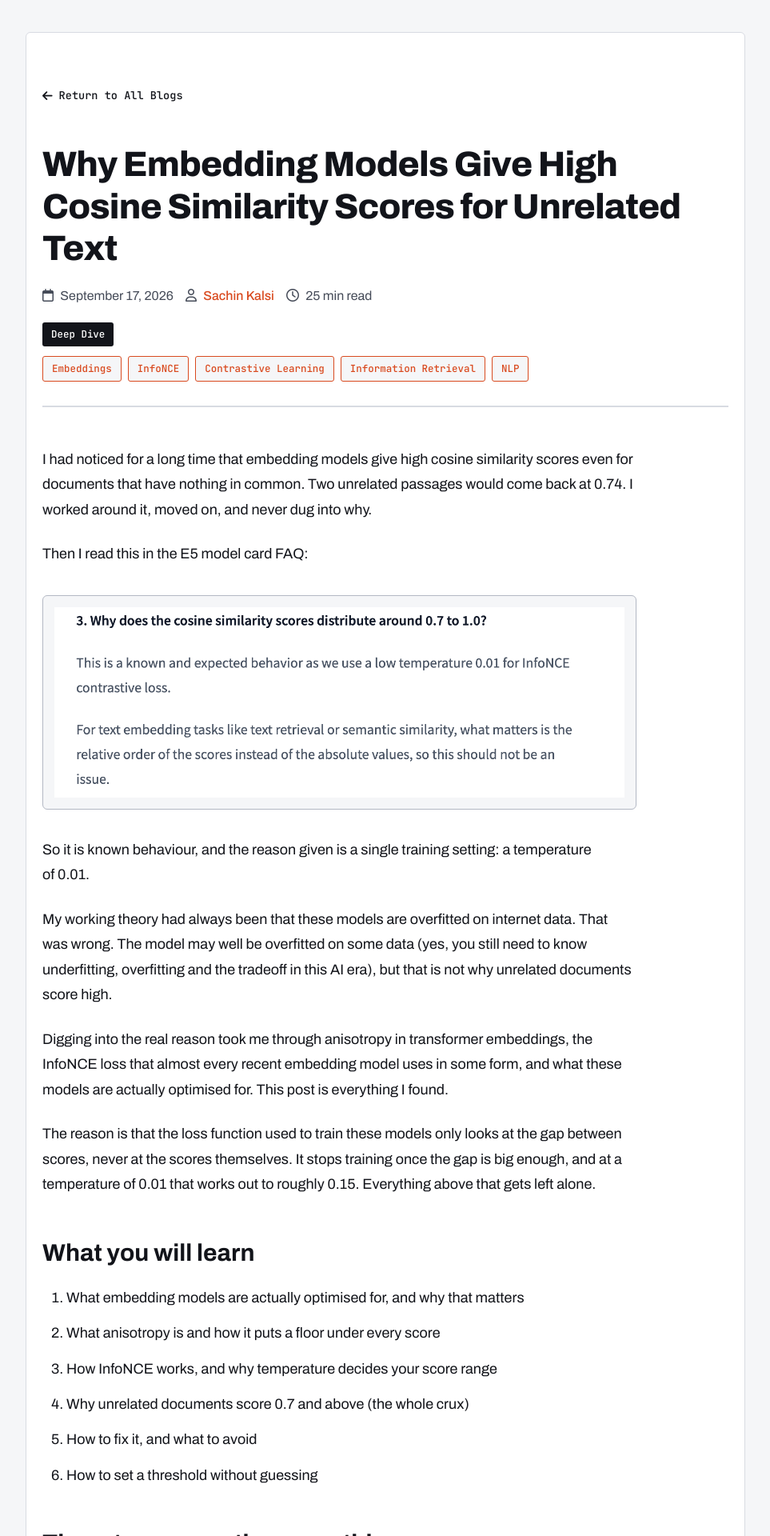
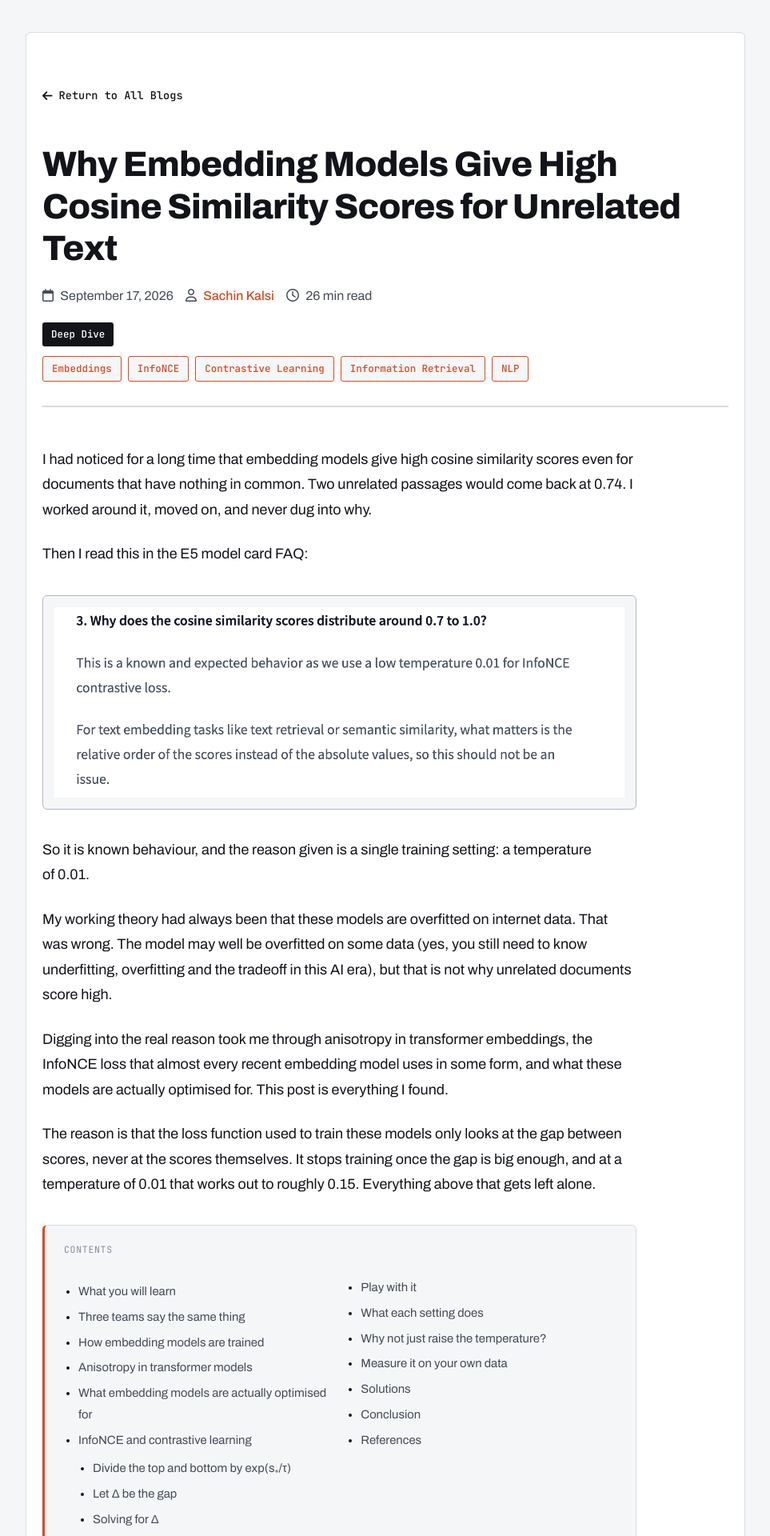
Before and after one commit to SachinKalsi/sachinkalsi.github.io, a Jekyll site: the page built from _posts/2026-09-17-why-embedding-cosine-similarity-scores-are-high.md, in a window 1280 px wide. Shown: the top 1920 px of the page at 80% size, without its empty margins (158-1121 px from the left). Built offline with Jekyll 4.4.1, drawn with Linux system fonts in a browser that asks for light colours; some of the changed text lies outside the part shown.

Commit message:
Add training-pipeline diagram and a table of contents
- Place embedding-model-training-pipeline.svg at the end of "How
  embedding models are trained", so the four stages are read in prose
  first and the diagram summarises them. Alt text written from the SVG's
  own <desc>, since an SVG's internal title/desc is not exposed when it
  is embedded via <img>.
- Add a kramdown {:toc} table of contents: 17 entries generated from the
  headings, so it stays correct as sections change. All anchors verified
  to resolve. The wrapper needs markdown="1" or the list silently
  renders empty.
- Style .post-toc as a bordered box with a signal left edge, two columns
  on desktop collapsing to one under 600px.

```diff
--- a/_layouts/default.html
+++ b/_layouts/default.html
@@ -1195,6 +1195,61 @@
             border-bottom-color: var(--primary);
         }
 
+        /* Table of contents. kramdown builds the list from the headings via {:toc};
+           the wrapper needs markdown="1" or the list never renders. */
+        .post-toc {
+            margin: 34px 0 40px;
+            padding: 20px 24px;
+            background: var(--paper);
+            border: 1px solid var(--border);
+            border-left: 3px solid var(--signal);
+            border-radius: var(--radius-lg);
+        }
+
+        .post-toc-title {
+            margin: 0 0 10px;
+            font-family: 'JetBrains Mono', monospace;
+            font-size: 0.72rem;
+            letter-spacing: 0.06em;
+            text-transform: uppercase;
+            color: var(--ink-faint);
+        }
+
+        .post-toc ul {
+            margin: 0;
+            padding-left: 18px;
+        }
+
+        .post-toc > ul {
+            columns: 2;
+            column-gap: 34px;
+        }
+
+        .post-toc ul ul {
+            columns: 1;
+            margin: 4px 0 4px;
+        }
+
+        .post-toc li {
+            margin: 5px 0;
+            font-size: 0.93rem;
+            break-inside: avoid;
+        }
+
+        .post-toc a {
+            color: var(--ink-soft);
+            font-weight: 400;
+            border-bottom: none;
+        }
+
+        .post-toc a:hover {
+            color: var(--signal);
+        }
+
+        @media (max-width: 600px) {
+            .post-toc > ul { columns: 1; }
+        }
+
         .blog-post-content hr {
             border: none;
             border-top: 2px solid var(--border);
--- a/_posts/2026-09-17-why-embedding-cosine-similarity-scores-are-high.md
+++ b/_posts/2026-09-17-why-embedding-cosine-similarity-scores-are-high.md
@@ -31,6 +31,14 @@
 Digging into the real reason took me through anisotropy in transformer embeddings, the InfoNCE loss that almost every recent embedding model uses in some form, and what these models are actually optimised for. This post is everything I found.
 
 The reason is that the loss function used to train these models only looks at the gap between scores, never at the scores themselves. It stops training once the gap is big enough, and at a temperature of 0.01 that works out to roughly 0.15. Everything above that gets left alone.
+
+<nav class="post-toc" aria-label="Table of contents" markdown="1">
+<p class="post-toc-title">Contents</p>
+
+* placeholder
+{:toc}
+
+</nav>
 
 ## What you will learn
 
@@ -74,6 +82,10 @@
 **3. Supervised fine-tuning (1 to 2M pairs).** Human labels, LLM generated and validated data, clean public datasets like SQuAD and Natural Questions, plus domain data. Aggressive cleaning and filtering. InfoNCE again, or InfoNCE combined with KL divergence to distil from a cross-encoder, with a much smaller batch size, for 1 to 3 epochs. This is the stage where good hard negatives get mined.
 
 **4. Whatever your end goal needs.** Instruction support, Matryoshka embeddings, quantisation, and so on.
+
+![Four stacked stages: a pretrained BERT base, then weak contrastive training on 100M to 1B lightly cleaned pairs with InfoNCE at temperature 0.01 and batch size 32,768 using in-batch negatives only, then supervised fine-tuning on 1M to 2M heavily cleaned pairs with 7 mined hard negatives each, then optional task-specific work. Stage 1 is marked as the stage that sets your score range](/assets/images/posts/why-embedding-cosine-similarity-scores-are-high/embedding-model-training-pipeline.svg)
+
+*The numbers are from the E5 paper; stage 1 is where the score range is set.*
 
 Synthetic data from LLMs is what makes good hard negatives possible at scale, and hard negatives are what separate a decent embedding model from a good one.
 
```
Also changed, not shown: assets/images/posts/why-embedding-cosine-similarity-scores-are-high/embedding-model-training-pipeline.svg (added).
